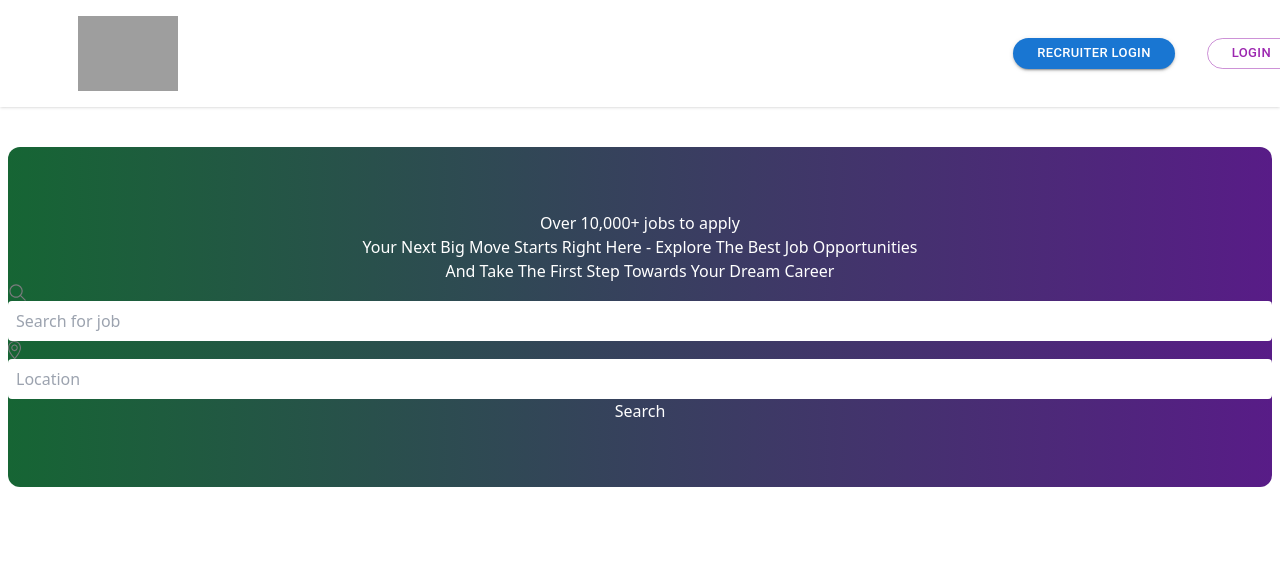
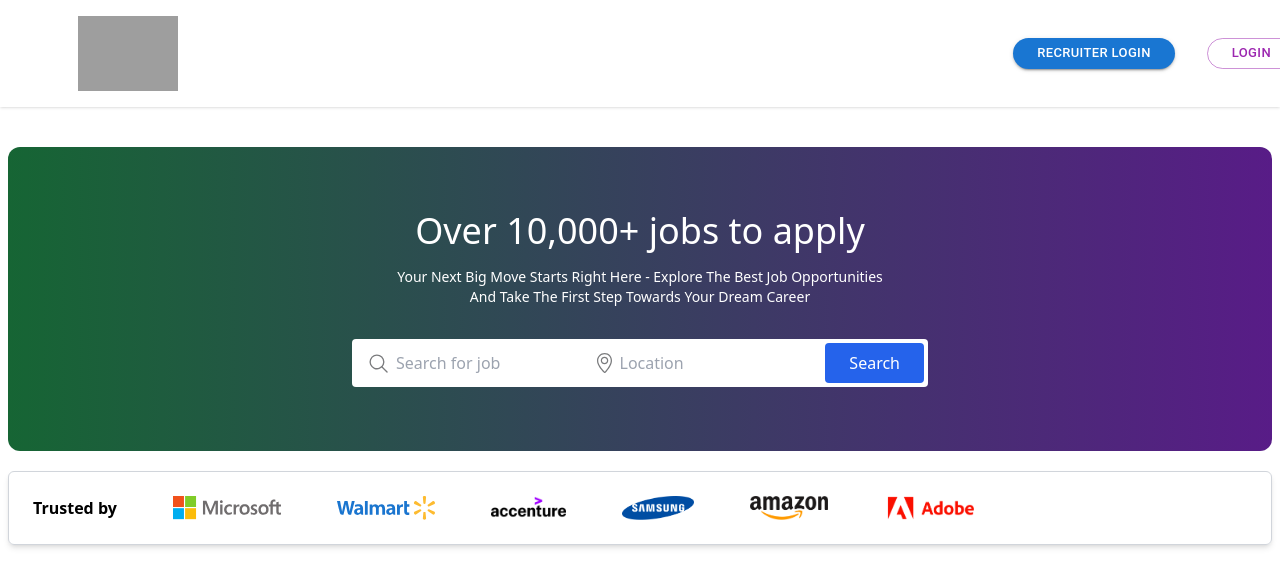
Before and after one commit to Gavesh99324/JobVoyage, a React (Vite) app in the folder client/: page / in a window 1280 px wide. Shown: the top 586 px of the page. Built offline with nearby package versions, Linux system fonts and the light colour scheme; no server answers; grey boxes are pictures that could not be loaded.

Commit message:
finished Hero

```diff
--- a/client/src/components/Hero.jsx
+++ b/client/src/components/Hero.jsx
@@ -1,36 +1,49 @@
 import React from "react";
 import { assets } from "../assets/assets";
-
 
 function Hero() {
   return (
     <div className="container 2xl:px-20 mx-auto my-10">
       <div className="bg-gradient-to-r from-green-800 to-purple-900 text-white py-16 text-center mx-2 rounded-xl">
-        <h2>Over 10,000+ jobs to apply</h2>
-        <p>
+        <h2 className="text-2xl md:text-3xl lg:text-4xl font-medium mb-4">
+          Over 10,000+ jobs to apply
+        </h2>
+        <p className="mb-8 max-w-xl mx-auto text-sm font-light px-5">
           Your Next Big Move Starts Right Here - Explore The Best Job
           Opportunities <br /> And Take The First Step Towards Your Dream Career
         </p>
-        <div>
-          <div>
-            <img src={assets.search_icon} alt="" />
+        <div className="flex items-center justify-between bg-white rounded text-gray-600 max-w-xl pl-4 mx-4 sm:mx-auto">
+          <div className="flex items-center">
+            <img className="h-4 sm:h-5" src={assets.search_icon} alt="" />
             <input
               type="text"
               placeholder="Search for job"
               className="max-sm:text-xs p-2 rounded outline-none w-full"
             />
           </div>
-          <div>
-            <img src={assets.location_icon} alt="" />
+          <div className="flex items-center">
+            <img className="h-4 sm:h-5" src={assets.location_icon} alt="" />
             <input
               type="text"
               placeholder="Location"
               className="max-sm:text-xs p-2 rounded outline-none w-full"
             />
           </div>
-          <button>Search</button>
+          <button className="bg-blue-600 px-6 py-2 rounded text-white m-1">
+            Search
+          </button>
         </div>
-
+      </div>
+      <div className="border border-gray-300 shadow-md mx-2 mt-5 p-6 rounded-md flex">
+        <div className="flex justify-center gap-10 lg:gap-14 flex-wrap">
+          <p className="font-semibold">Trusted by</p>
+          <img className="h-6" src={assets.microsoft_logo} alt="" />
+          <img className="h-6" src={assets.walmart_logo} alt="" />
+          <img className="h-6" src={assets.accenture_logo} alt="" />
+          <img className="h-6" src={assets.samsung_logo} alt="" />
+          <img className="h-6" src={assets.amazon_logo} alt="" />
+          <img className="h-6" src={assets.adobe_logo} alt="" />
+        </div>
       </div>
     </div>
   );
```
